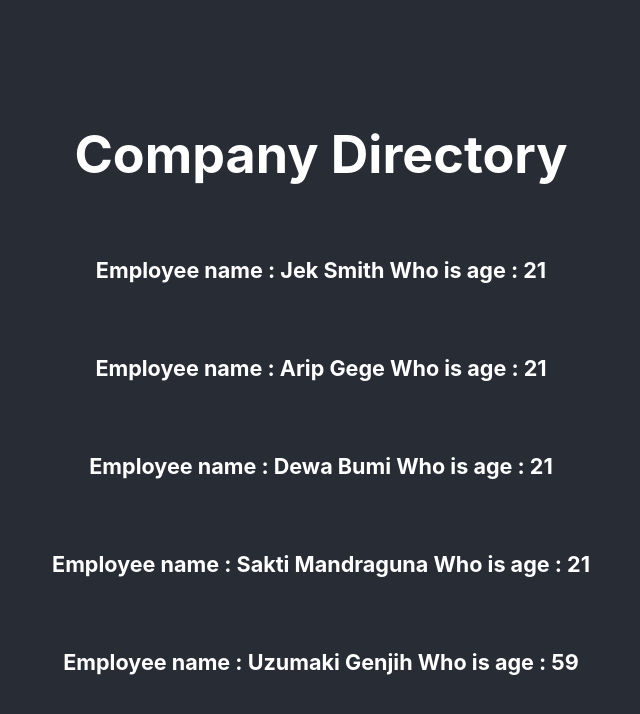
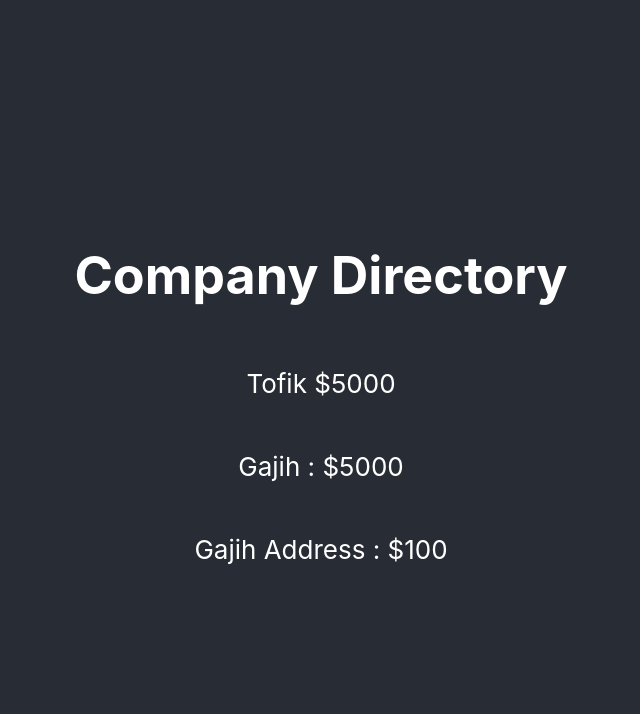
Before and after one commit to hira0021/React_Latihan1, a React (Create React App) app: page / in a window 1280 px wide. Shown: the top 714 px of the page, without its empty margins (319-959 px from the left). Built offline with nearby package versions, Linux system fonts and the light colour scheme.

Commit message:
#3 More Destructuring

```diff
--- a/src/App.js
+++ b/src/App.js
@@ -1,4 +1,4 @@
-import React from 'react';
+import React, { useState } from 'react';
 import './App.css';
 import Employee from './Employee';
 
@@ -35,16 +35,33 @@ const employeeInfo = [
   }
 ]
 
+const employeeData = {
+  id: "1",
+  name: "Tofik",
+  salary: "$5000",
+  address: {
+    salary: "$100",
+    street: "JL. Nanas",
+    country: "Indonesia",
+    province: "Banten",
+    zone: {
+      plantZone: "7B",
+      alienZone: "41"
+    }
+  }
+
+};
+
 function App() {
+  const {name, salary: employeeSalary, address} = employeeData;
+  const {salary: salaryAddress,street, country, province, zone} = address;
   return (
     <div className="App">
       <header className="App-header">
         <h1> Company Directory </h1>
-        {employeeInfo.map(employee => {
-          return (
-            <Employee key={employee.employeeId} {...employee} />
-          );
-        })}
+        <p>{name} {employeeSalary}</p>
+        <p>{`Gajih : ${employeeSalary}`}</p>
+        <p>{`Gajih Address : ${salaryAddress}`}</p>
       </header>
     </div>
   );
```
